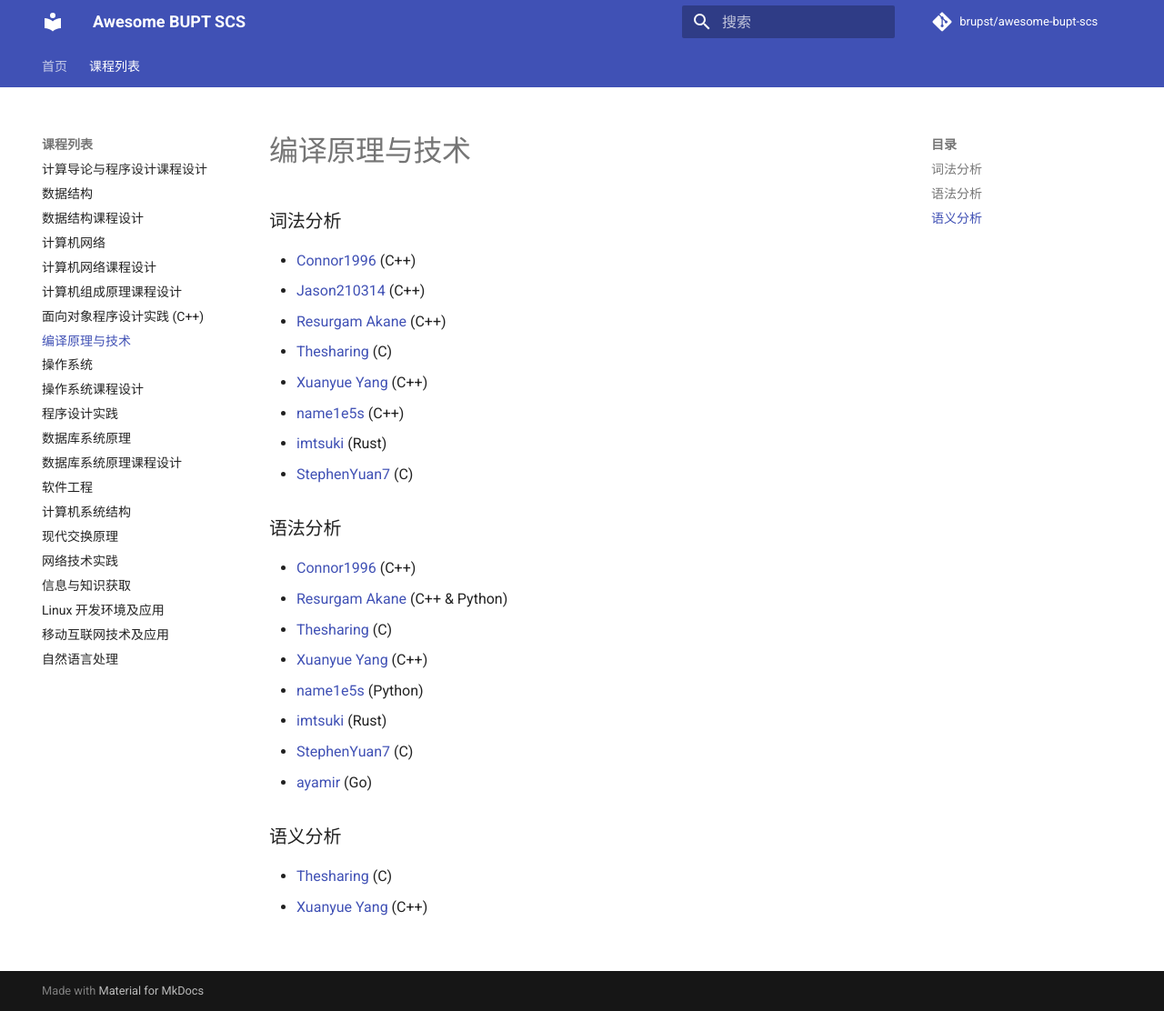
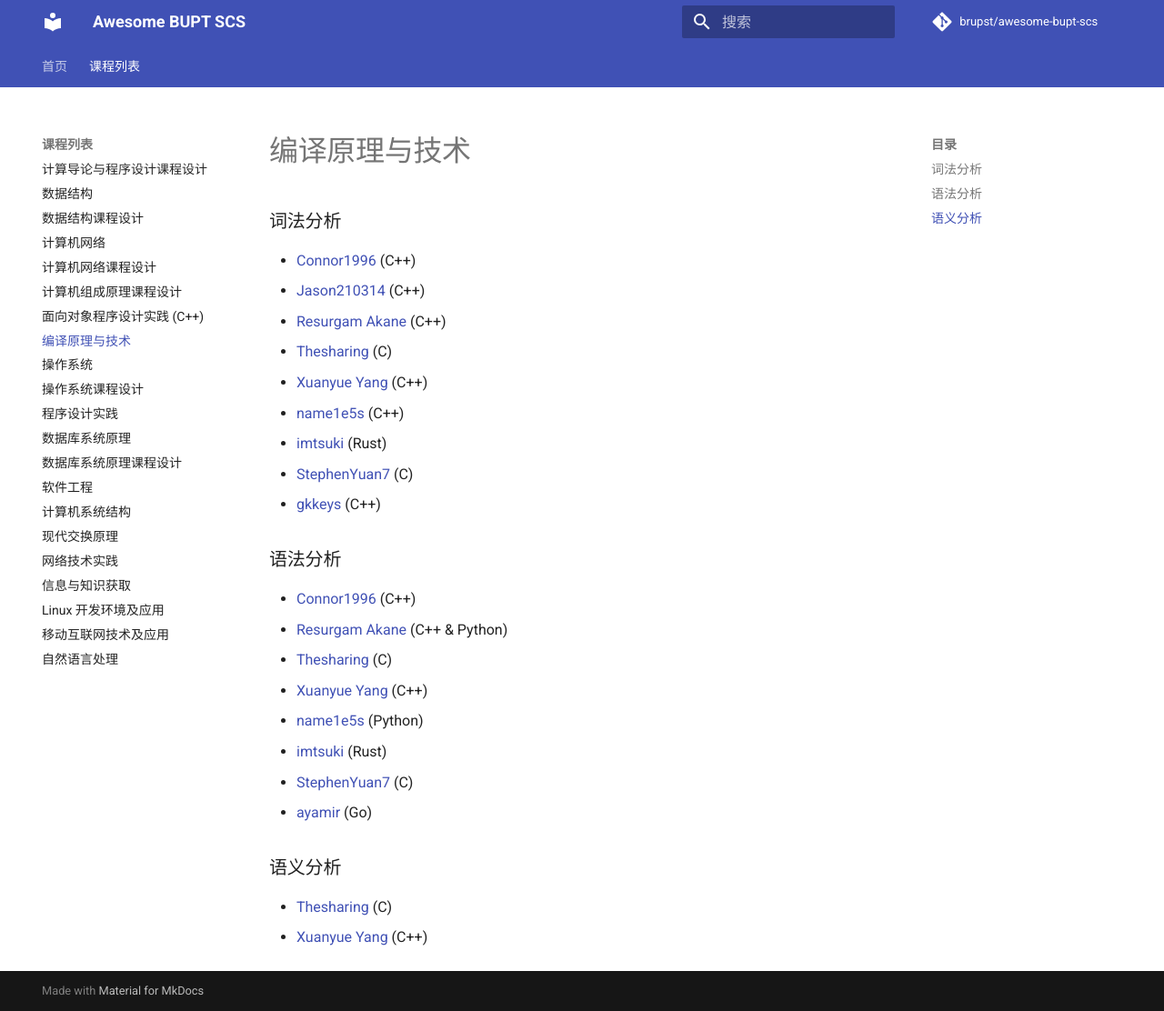
Before and after one commit to brupst/awesome-bupt-scs, an MkDocs documentation site: the page built from projects/Compilers.md, in a window 1280 px wide and 1112 px high. Shown: the whole window at 91% size. Built offline with MkDocs 1.6.1 and Material for MkDocs 9.7.7, drawn with Linux system fonts in a browser that asks for light colours; comment, search, counter and statistics services are not loaded.

```diff
--- a/projects/Compilers.md
+++ b/projects/Compilers.md
@@ -10,6 +10,7 @@
 * [name1e5s](https://github.com/name1e5s/cLex) (C++)
 * [imtsuki](https://github.com/imtsuki/clex) (Rust)
 * [StephenYuan7](https://github.com/StephenYuan7/compiler_by_stphenyuan) (C)
+* [gkkeys](https://github.com/gkkeys/alex) (C++)
 
 ### 语法分析
 
```
Also changed, not shown: projects/Advanced-Labs-in-Computer-Networks.md (+1 -0 lines).
